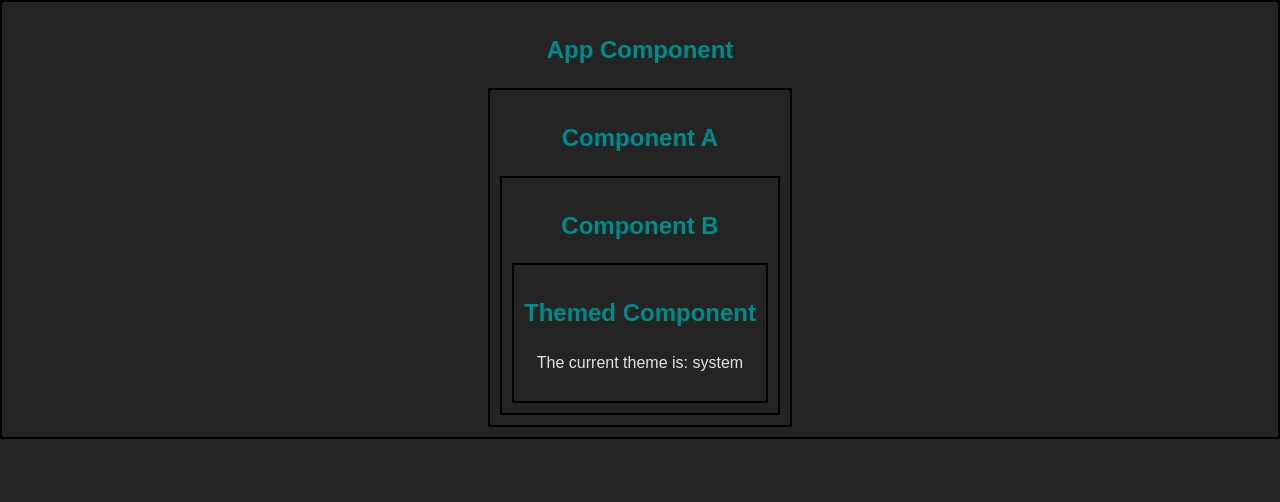
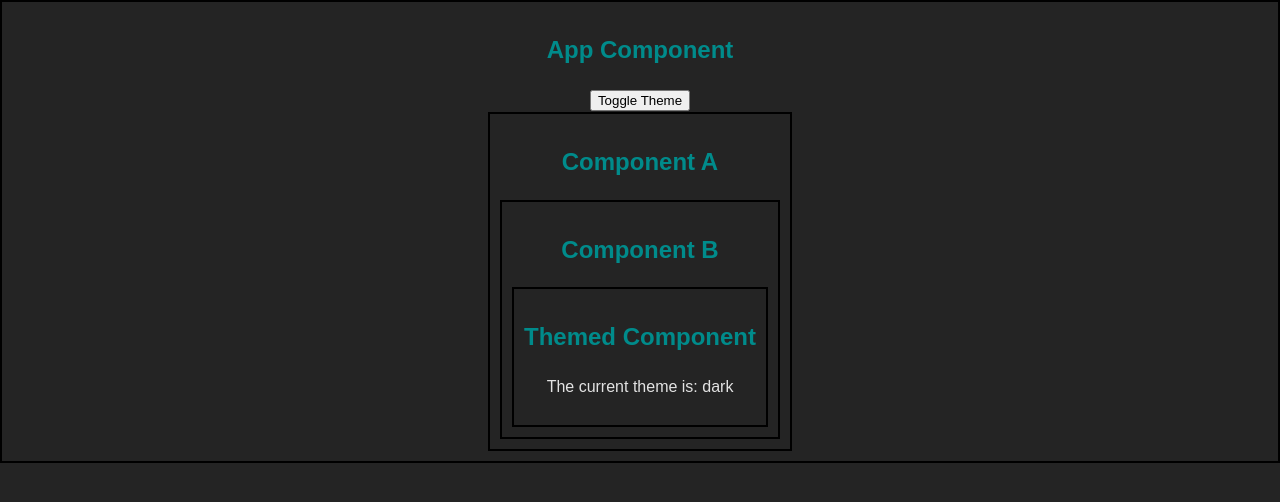
Before and after one commit to gjuanillo/react-refreshers, a React (Vite) app: page / in a window 1280 px wide. Shown: the top 502 px of the page. Built offline with nearby package versions, Linux system fonts and the light colour scheme.

Commit message:
Updating useContext Provider Value with useState

```diff
--- a/src/App.tsx
+++ b/src/App.tsx
@@ -1,16 +1,37 @@
 import { ThemeContext } from './ThemeContext';
 import './App.css'
 import ComponentA from './ComponentA';
+import { useState } from 'react';
 
 function App() {
+    type Theme = 'light' | 'dark';
+    const [theme, setTheme] = useState<Theme>('dark');
+
+    const toggleTheme = (): void => {
+        setTheme(prev => (prev === 'light' ? 'dark' : 'light'));
+    }
+
+    const changeBackground = (theme: Theme): string => {
+        return theme === 'light' ? '#e3d1cd' : '#242424'
+    }
+
+    const containerStyle = {
+        border: '2px solid black',
+        padding: '10px',
+        justifyItems: 'center',
+        backgroundColor: changeBackground(theme)
+    }
 
     return (
-        <ThemeContext.Provider value='system'>
-            <div style={{ border: '2px solid black', padding: '10px', justifyItems: 'center' }}>
+        <>
+        <ThemeContext.Provider value={theme}>
+            <div style={containerStyle}>
                 <h2>App Component</h2>
+                <button onClick={toggleTheme}>Toggle Theme</button>
                 <ComponentA />
             </div>
         </ThemeContext.Provider>
+        </>
     )
 
 }
```
